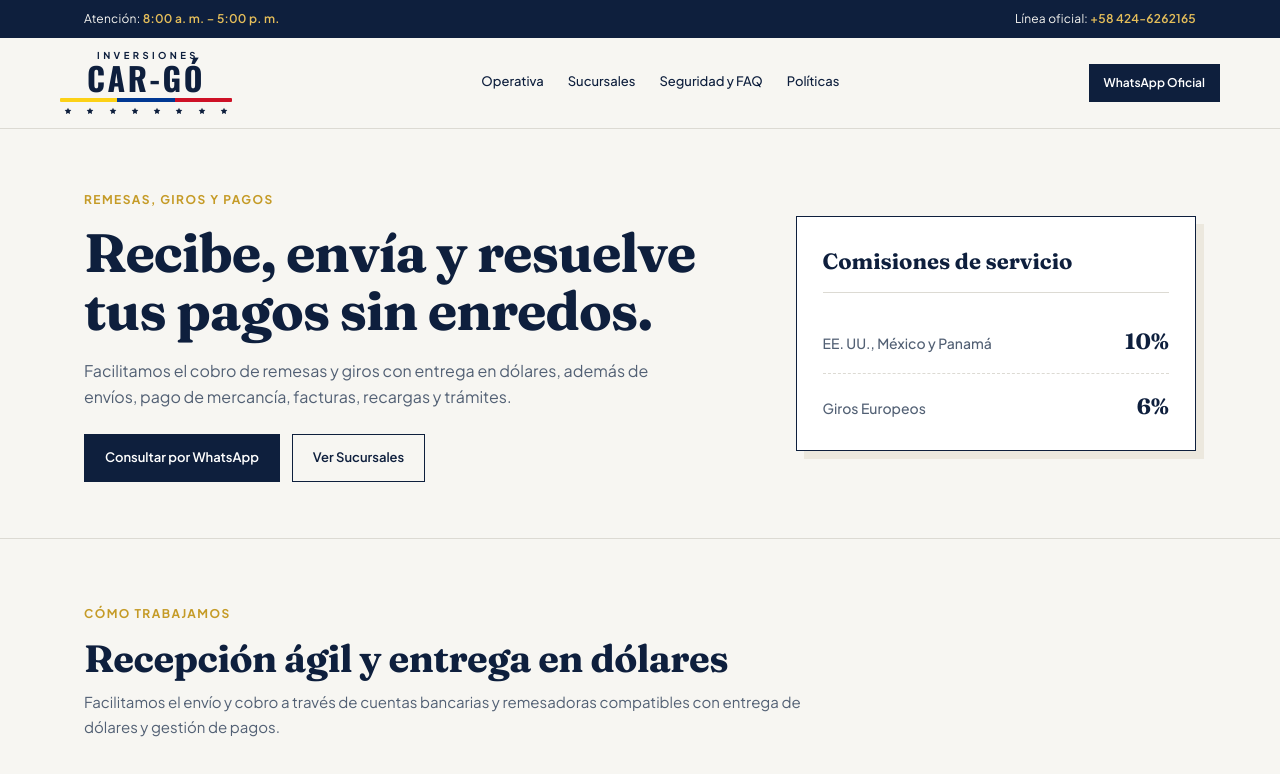
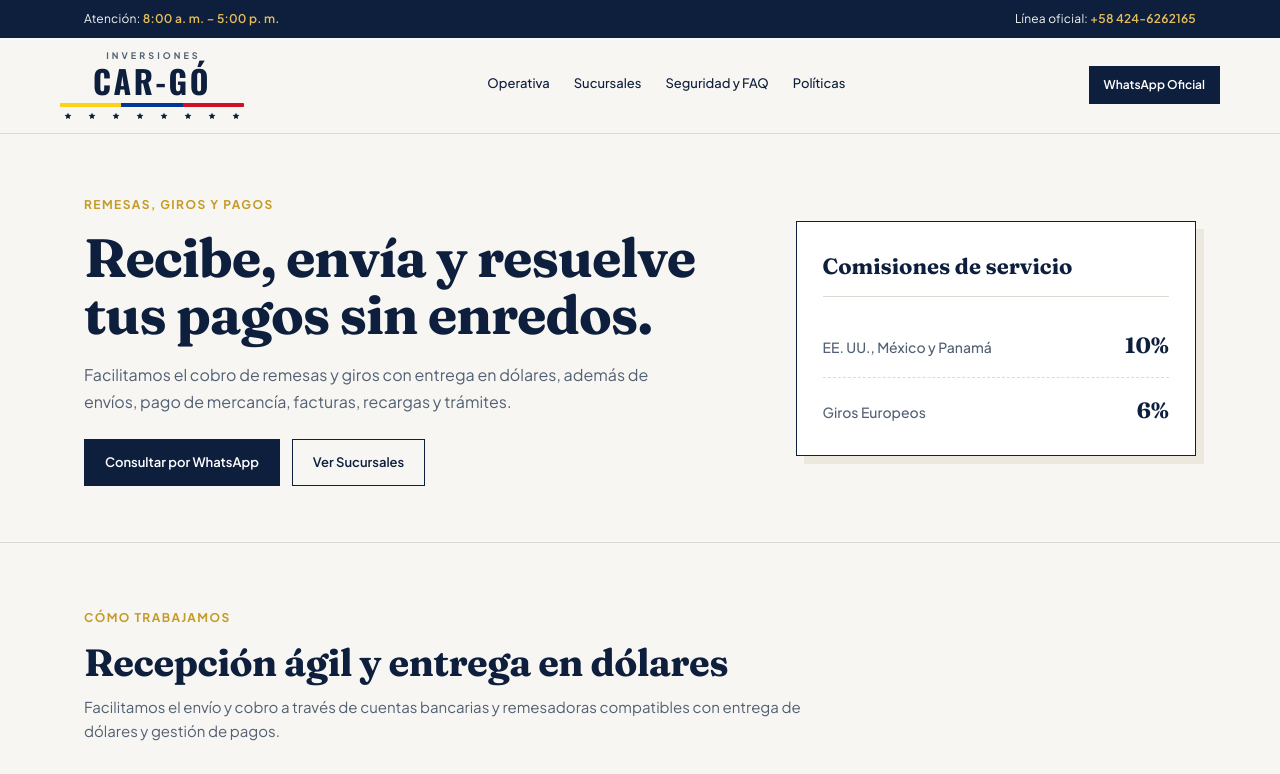
Before and after one commit to trinogonzalez32-source/web-cargo, a plain HTML site: page index.html in a window 1280 px wide. Shown: the top 774 px of the page. Drawn offline with nearby package versions, Linux system fonts and the light colour scheme.

Commit message:
Update index.html

```diff
--- a/index.html
+++ b/index.html
@@ -94,14 +94,14 @@
       gap: 24px;
     }
 
-    /* Logotipo con mayor amplitud horizontal y presencia editorial */
+    /* Logotipo con mayor amplitud horizontal, presencia y aire superior */
     .cargo-logo {
       text-decoration: none;
       color: var(--ink);
       display: inline-flex;
       flex-direction: column;
       align-items: stretch;
-      min-width: 172px;
+      min-width: 184px;
       line-height: 1;
       flex-shrink: 0;
       transition: opacity 0.2s ease;
@@ -113,14 +113,14 @@
 
     .cargo-logo-sub {
       font-family: 'Plus Jakarta Sans', sans-serif;
-      font-size: 9.5px;
+      font-size: 9px;
       font-weight: 700;
-      letter-spacing: 0.36em;
+      letter-spacing: 0.34em;
       text-transform: uppercase;
-      color: var(--ink);
+      color: var(--muted);
       text-align: center;
-      padding-left: 4px;
-      margin-bottom: 3px;
+      padding-left: 3px;
+      margin-bottom: 5px;
     }
 
     .cargo-logo-main {
@@ -128,7 +128,7 @@
       font-size: 32px;
       font-weight: 700;
       letter-spacing: 0.08em;
-      line-height: 0.94;
+      line-height: 1;
       text-transform: uppercase;
       color: var(--ink);
       text-align: center;
@@ -139,7 +139,7 @@
       display: flex;
       width: 100%;
       height: 4px;
-      margin-top: 5px;
+      margin-top: 6px;
       border-radius: 1px;
       overflow: hidden;
     }
@@ -674,6 +674,7 @@
       .cargo-logo-sub {
         font-size: 8px;
         letter-spacing: 0.28em;
+        margin-bottom: 4px;
       }
 
       .cargo-logo-main {
```
